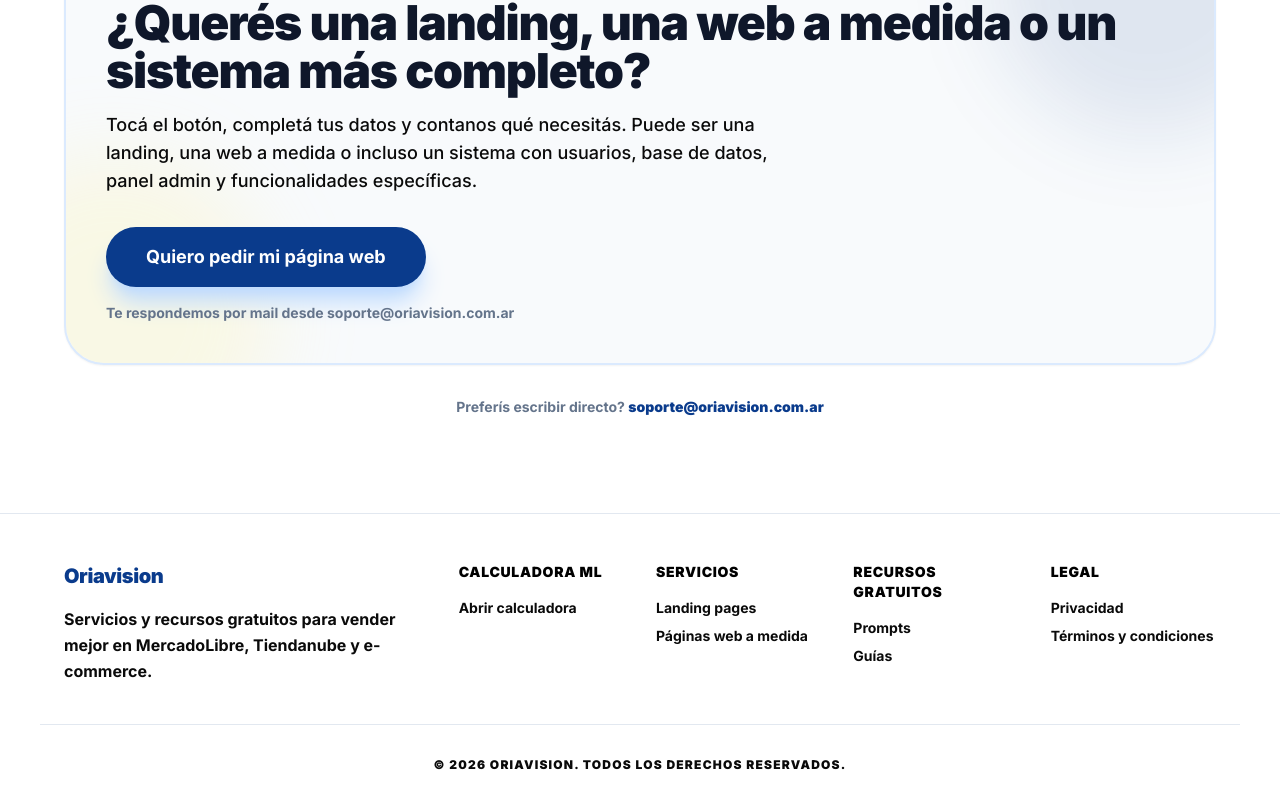
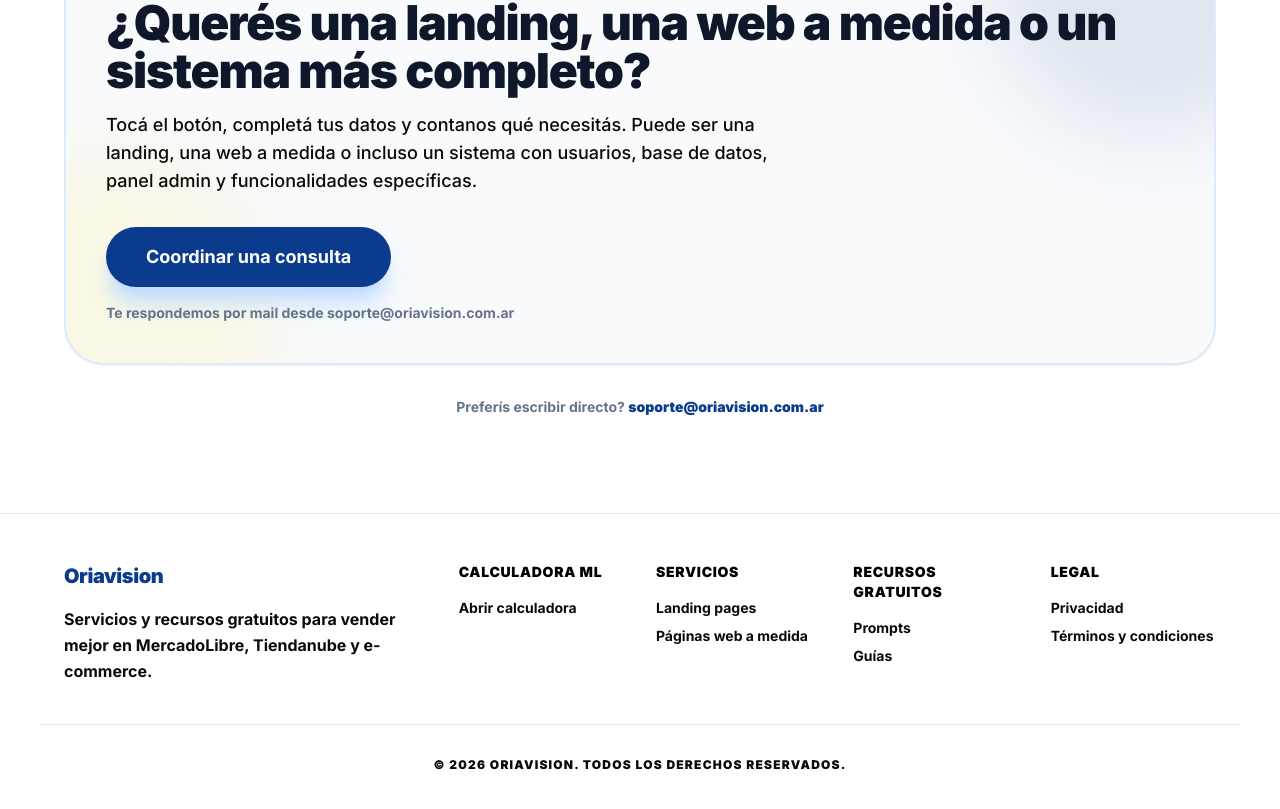
Before and after one commit to BengoDamian/oriavision-hub, a Next.js app: page /web in a window 1280 px wide. Shown: the part 4408-5217 px from the top of the page. Built offline with nearby package versions, Linux system fonts and the light colour scheme; no server answers.

Commit message:
Update WebRequestForm.tsx

```diff
--- a/src/components/WebRequestForm.tsx
+++ b/src/components/WebRequestForm.tsx
@@ -87,7 +87,7 @@ export default function WebRequestForm() {
               onClick={() => setOpen(true)}
               className="rounded-full bg-brand-600 px-10 py-4 text-lg font-bold text-white shadow-xl shadow-blue-200 transition hover:bg-brand-700"
             >
-              Quiero pedir mi página web
+              Coordinar una consulta
             </button>
 
             <p className="mt-4 text-sm font-semibold text-slate-500">
```
